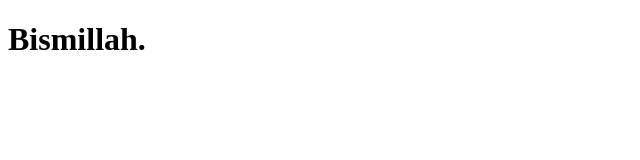
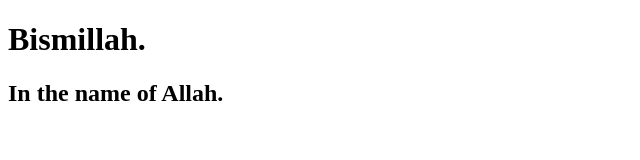
Before and after one commit to ataher83/second-website, a plain HTML site: page index.html in a window 1280 px wide. Shown: the whole page, without its empty margins (0-640 px from the left). Drawn offline with Linux system fonts and the light colour scheme.

Commit message:
meaning added

```diff
--- a/index.html
+++ b/index.html
@@ -7,5 +7,6 @@
 </head>
 <body>
     <h1> Bismillah. </h1>
+    <h2> In the name of Allah. </h2>
 </body>
 </html>
```
